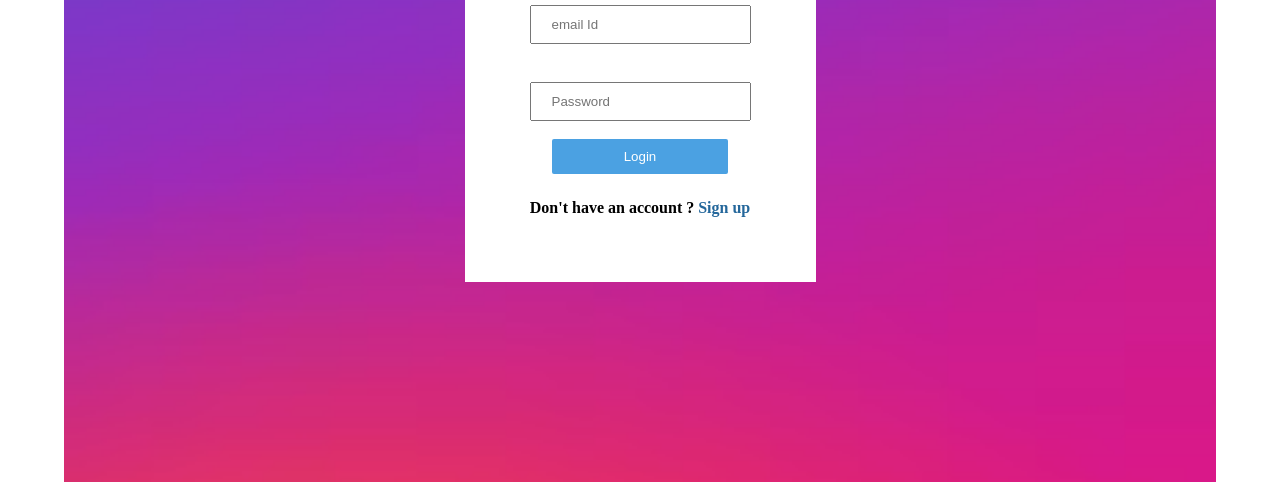
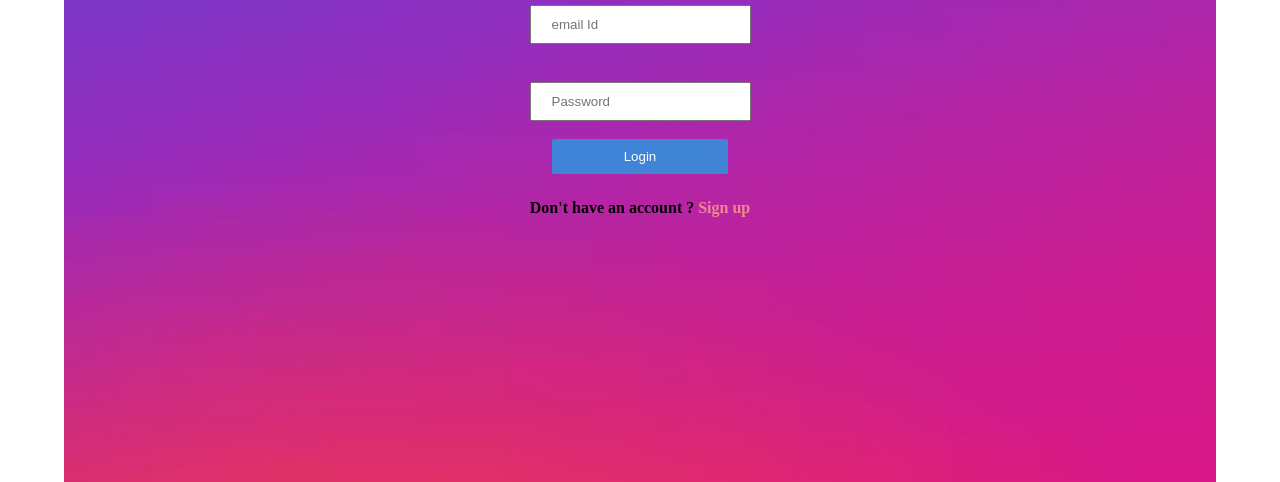
Before and after one commit to oviyasenthilkumar/login-page, a plain HTML site: page index.html in a window 1280 px wide. Shown: the part 318-800 px from the top of the page. Drawn offline with Linux system fonts and the light colour scheme.

Commit message:
Update style.css

```diff
--- a/css/style.css
+++ b/css/style.css
@@ -9,6 +9,9 @@
     margin: auto;
     background-image: url(../img/bg.avif);
     background-size: cover;
+    display: flex;
+    align-items: center;
+    justify-content: center;
 }
 .authentication{
     display: flex;
@@ -17,18 +20,22 @@
     justify-content: center;
     height:100vh;
 }
+img{
+    width: 100%;
+
+}
 .hidden{
     display: none;
 }
 #login a, .accountBtn a{
     text-decoration: none;
-    color:rgba(2, 80, 140, 0.866) ;
+    color:#ee8992 ;
 }
 #login, #signup{
     text-align: center;
-    padding:4rem ;
-    border: 1px solid #fff;
-    background-color: #fff;
+    padding:3.8rem ;
+    /* border: 1px solid #fff; */
+    background-color:transparent;
 }
 .text-box, .psw-box, .text-box-2, .psw-box-2{
     padding:10px 20px;
```
